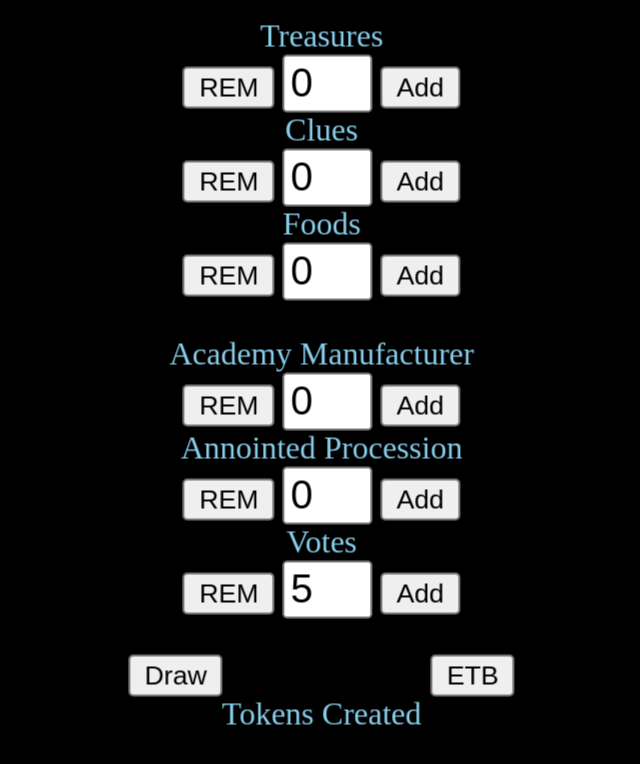
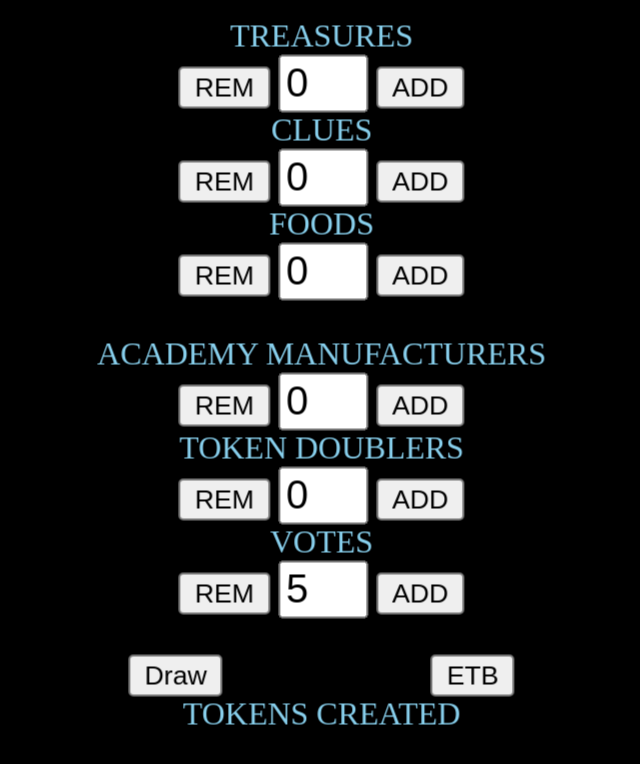
Before and after one commit to Baltharu5/TivitTokenTracker, a plain HTML site: page index.html in a window 1280 px wide. Shown: the top 764 px of the page, without its empty margins (301-941 px from the left). Drawn offline with Linux system fonts and the light colour scheme.

Commit message:
Update index.html

```diff
--- a/index.html
+++ b/index.html
@@ -57,60 +57,60 @@ input[type="text"]
 <br>
   <center>
     <br>
-                  <p style="color: skyblue">Treasures</p>
+                  <p style="color: skyblue">TREASURES</p>
 
     <button id="RemoveT" type="button">REM</button>
 
       <input type="text" id="treasures" name="treasures" size="1">
 
-    <button type="button" id="AddT">Add</button>
+    <button type="button" id="AddT">ADD</button>
 
 <br>
 
-                   <p style="color: skyblue">Clues</p>
+                   <p style="color: skyblue">CLUES</p>
     <button id="RemoveC" type="button">REM</button>
 
       <input type="text" id="clues" name="clues" size="1">
 
-    <button type="button" id="AddC">Add</button>
+    <button type="button" id="AddC">ADD</button>
 <br>
 
-                   <p style="color: skyblue">Foods</p>
+                   <p style="color: skyblue">FOODS</p>
     <button id="RemoveF" type="button">REM</button>
 
       <input type="text" id="foods" name="foods" size="1">
 
-    <button type="button" id="AddF">Add</button>
+    <button type="button" id="AddF">ADD</button>
 
 
 <br>
 <br>
 
-                   <p style="color: skyblue">Academy Manufacturer</p>
+                   <p style="color: skyblue">ACADEMY MANUFACTURERS</p>
     <button id="RemoveAM" type="button">REM</button>
 
       <input type="text" id="am" name="am" size="1">
 
-    <button type="button" id="AddAM">Add</button>
+    <button type="button" id="AddAM">ADD</button>
 
 
 <br>
 
-                   <p style="color: skyblue">Annointed Procession</p>
+                   <p style="color: skyblue">TOKEN DOUBLERS</p>
     <button id="RemoveAP" type="button">REM</button>
 
       <input type="text" id="ap" name="ap" size="1">
 
-    <button type="button" id="AddAP">Add</button>
+    <button type="button" id="AddAP">ADD</button>
 
 <br>
 
-                   <p style="color: skyblue">Votes</p>
+                   <p style="color: skyblue">VOTES</p>
     <button id="RemoveV" type="button">REM</button>
 
       <input type="text" id="votes" name="votes" size="1">
 
-    <button type="button" id="AddV">Add</button>
+    <button type="button" id="AddV">ADD</button>
 
     <br>
     <br>
@@ -120,7 +120,7 @@ input[type="text"]
     <button type="button" id="ETB" class="btn2">ETB</button>
 
 <p style="color: skyblue">
-  Tokens Created
+  TOKENS CREATED
     </p>
   <p style="color: skyblue" id="tt">
 
```
